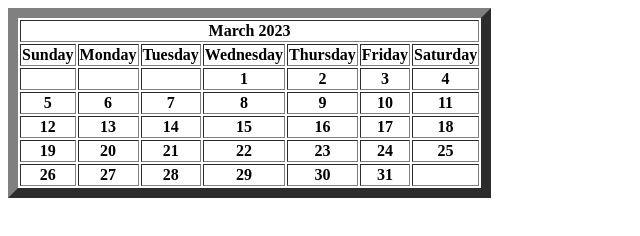
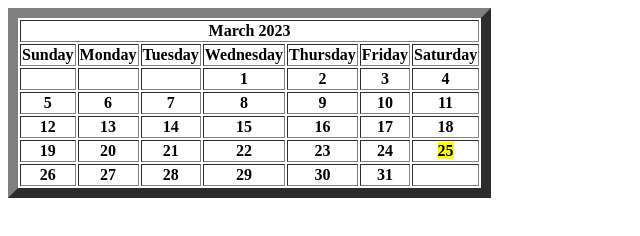
Before and after one commit to Kwagei/html-calendar-varma-cephas, a plain HTML site: page index.htm in a window 1280 px wide. Shown: the full height of the page, 0-640 px from the left. Drawn offline with Linux system fonts and the light colour scheme.

Commit message:
Highlights submmission date

```diff
--- a/index.htm
+++ b/index.htm
@@ -59,7 +59,9 @@
         <th>22</th>
         <th>23</th>
         <th>24</th>
-        <th>25</th>
+        <th>
+            <mark>25</mark>
+        </th>
     </tr>
 
 
```
